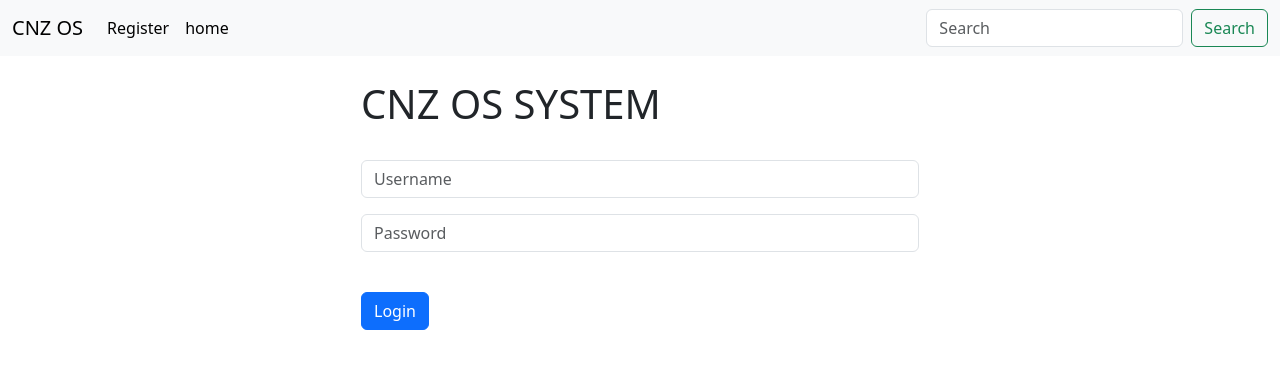
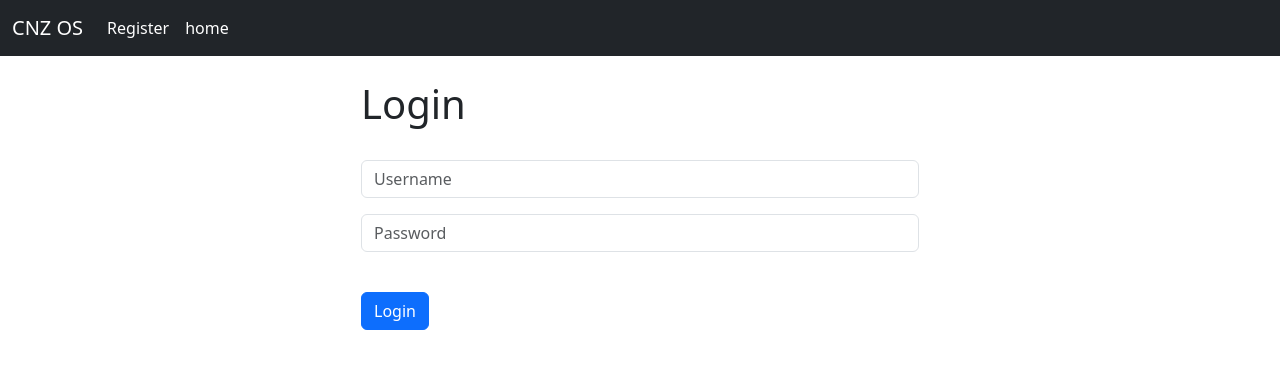
Before and after one commit to DAVID19811120/Django-CRM, a Django app: page / in a window 1280 px wide. Shown: the top 369 px of the page. Run offline with Django 5.2, Linux system fonts and the light colour scheme.

Commit message:
registration

```diff
--- a/website/templates/home.html
+++ b/website/templates/home.html
@@ -11,7 +11,7 @@
 
 {% else %}
 
-<h1>CNZ OS SYSTEM </h1>
+<h1>Login</h1>
 <br/>
 
 
@@ -21,7 +21,6 @@
     <input type="text" class="form-control" name="username" placeholder="Username" required>
   </div>
   <div class="mb-3">
-
     <input type="password" class="form-control" name=" password" placeholder="Password" required>
   </div>
   <br/>
--- a/website/templates/navbar.html
+++ b/website/templates/navbar.html
@@ -1,4 +1,4 @@
-<nav class="navbar navbar-expand-lg bg-body-tertiary">
+<nav class="navbar navbar-expand-lg navbar-dark bg-dark">
   <div class="container-fluid">
     <a class="navbar-brand" href="{% url 'home' %}">CNZ OS</a>
     <button class="navbar-toggler" type="button" data-bs-toggle="collapse" data-bs-target="#navbarSupportedContent" aria-controls="navbarSupportedContent" aria-expanded="false" aria-label="Toggle navigation">
@@ -18,16 +18,14 @@
           <a class="nav-link active" aria-current="page" href="{% url 'register' %}">Register</a>
         </li>
 
-        <li class="nav-item">
+         <li class="nav-item">
           <a class="nav-link active" aria-current="page" href="{% url 'home' %}">home</a>
         </li>
+
         {% endif %}
 
       </ul>
-      <form class="d-flex" role="search">
-        <input class="form-control me-2" type="search" placeholder="Search" aria-label="Search">
-        <button class="btn btn-outline-success" type="submit">Search</button>
-      </form>
+
     </div>
   </div>
 </nav>
--- a/website/urls.py
+++ b/website/urls.py
@@ -8,7 +8,7 @@ urlpatterns = [
     path('', views.home, name='home'),
     #path('login/', views.login_user(), name='login'),
     #path('logout/', views.logout_user(), name='logout'),
-    path('register/', views.register_user, name='register'),
+    #path('register/', views.register_user, name='register'),
 
 
 ]
--- a/website/views.py
+++ b/website/views.py
@@ -41,3 +41,5 @@ def register_user(request):
     else:
         form = SignUpForm()
         return render(request,'register.html',{'form':form})
+
+    return render(request, 'register.html', {'form': form})
```
Also changed, not shown: website/templates/register.html (+3 -4 lines).
